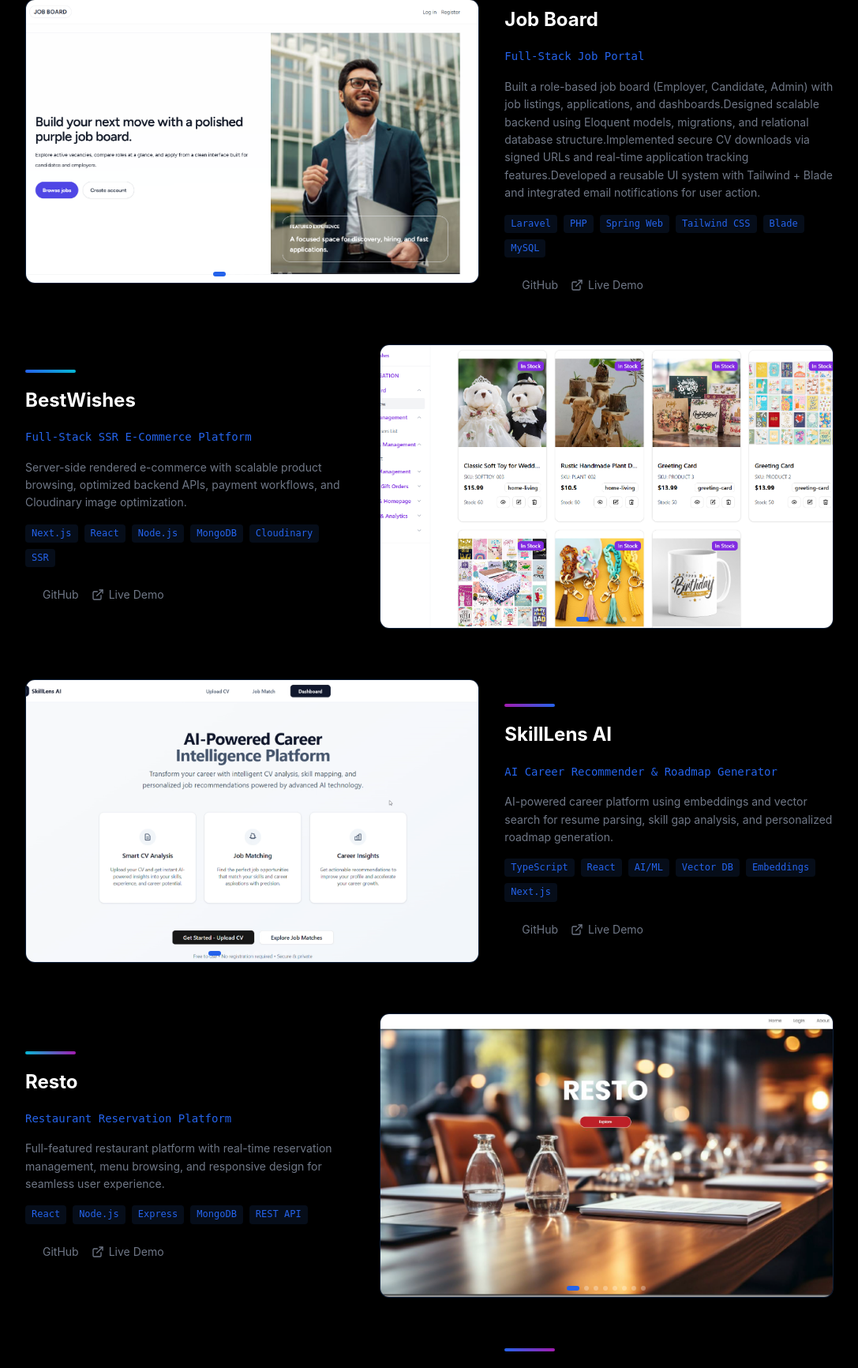
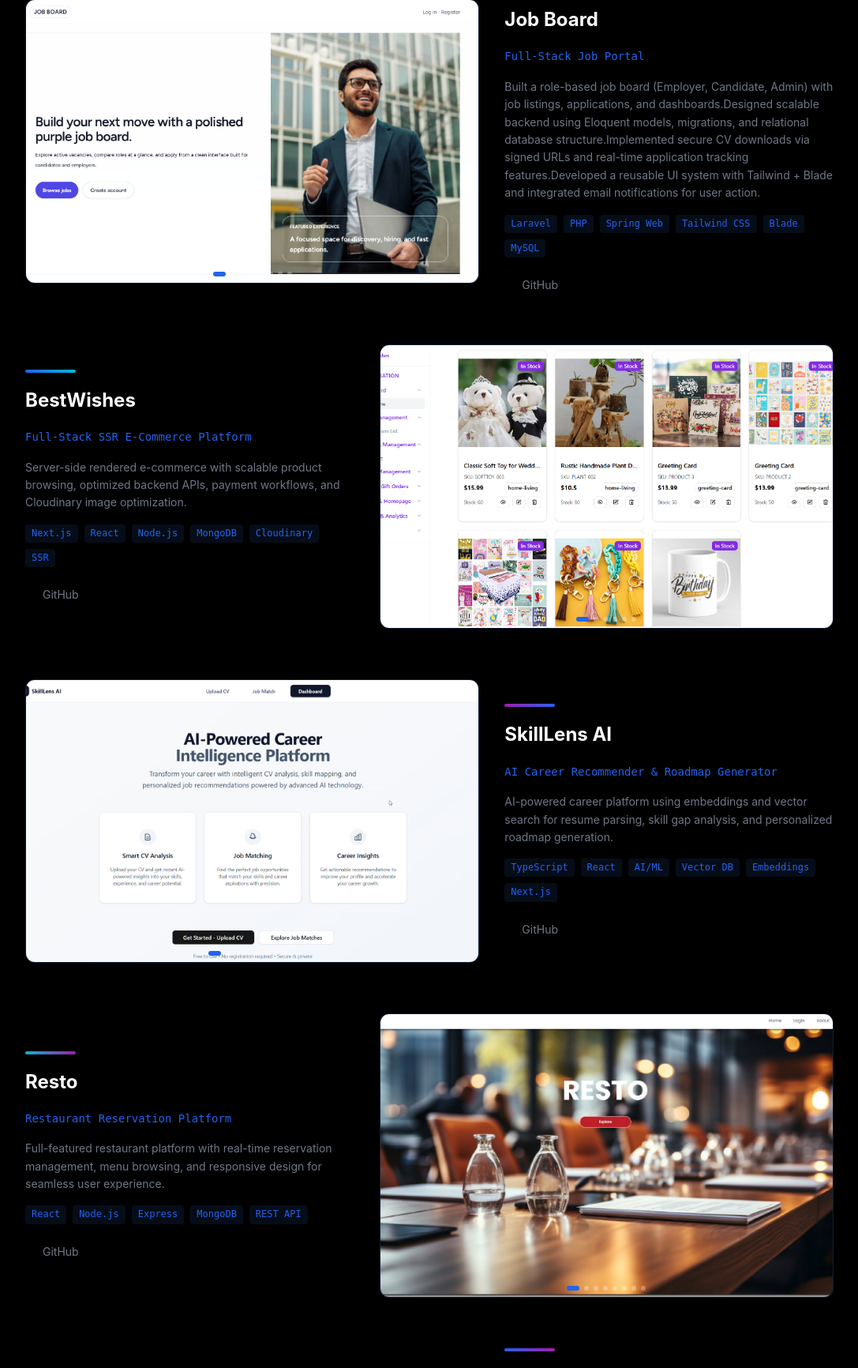
Before and after one commit to Piranpas065/My-portfolio, a Flask app: page / in a window 1280 px wide. Shown: the part 3799-5531 px from the top of the page at 79% size, without its empty margins (96-1183 px from the left). Run offline with Flask 3, Linux system fonts and the light colour scheme.

Commit message:
Remove Live Demo links from index.html
Removed 'Live Demo' links from project sections.

```diff
--- a/templates/index.html
+++ b/templates/index.html
@@ -245,7 +245,6 @@ action.</p>
           </div>
           <div class="project-links">
             <a href="https://github.com/Piranpas065" target="_blank"><i data-lucide="github" style="width:16px;height:16px"></i> GitHub</a>
-            <a href="#"><i data-lucide="external-link" style="width:16px;height:16px"></i> Live Demo</a>
           </div>
         </div>
         <div class="project-images">
@@ -279,7 +278,6 @@ action.</p>
           </div>
           <div class="project-links">
             <a href="https://github.com/Piranpas065" target="_blank"><i data-lucide="github" style="width:16px;height:16px"></i> GitHub</a>
-            <a href="#"><i data-lucide="external-link" style="width:16px;height:16px"></i> Live Demo</a>
           </div>
         </div>
         <div class="project-images">
@@ -312,7 +310,6 @@ action.</p>
           </div>
           <div class="project-links">
             <a href="https://github.com/Piranpas065" target="_blank"><i data-lucide="github" style="width:16px;height:16px"></i> GitHub</a>
-            <a href="#"><i data-lucide="external-link" style="width:16px;height:16px"></i> Live Demo</a>
           </div>
         </div>
         <div class="project-images">
@@ -346,7 +343,6 @@ action.</p>
           </div>
           <div class="project-links">
             <a href="https://github.com/Piranpas065" target="_blank"><i data-lucide="github" style="width:16px;height:16px"></i> GitHub</a>
-            <a href="#"><i data-lucide="external-link" style="width:16px;height:16px"></i> Live Demo</a>
           </div>
         </div>
         <div class="project-images">
@@ -383,7 +379,6 @@ action.</p>
           </div>
           <div class="project-links">
             <a href="https://github.com/Piranpas065" target="_blank"><i data-lucide="github" style="width:16px;height:16px"></i> GitHub</a>
-            <a href="#"><i data-lucide="external-link" style="width:16px;height:16px"></i> Live Demo</a>
           </div>
         </div>
         <div class="project-images">
```
